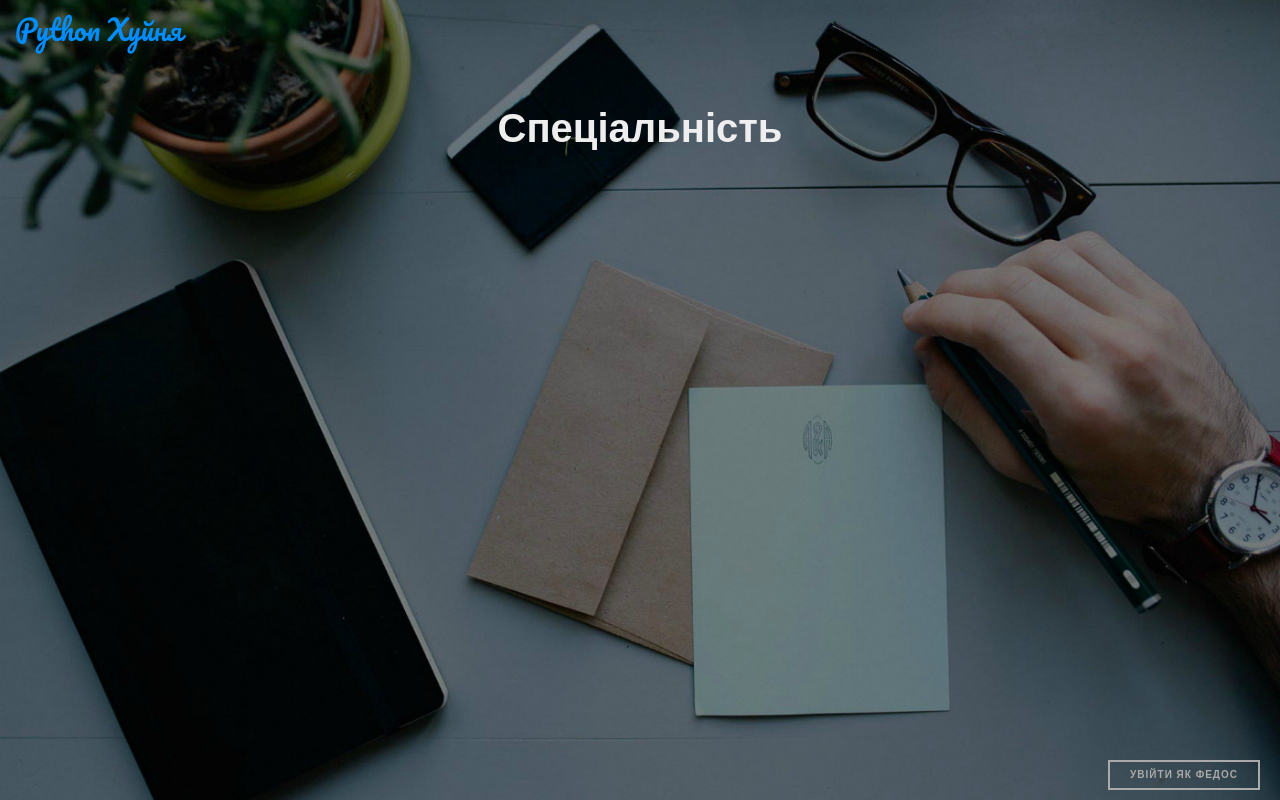
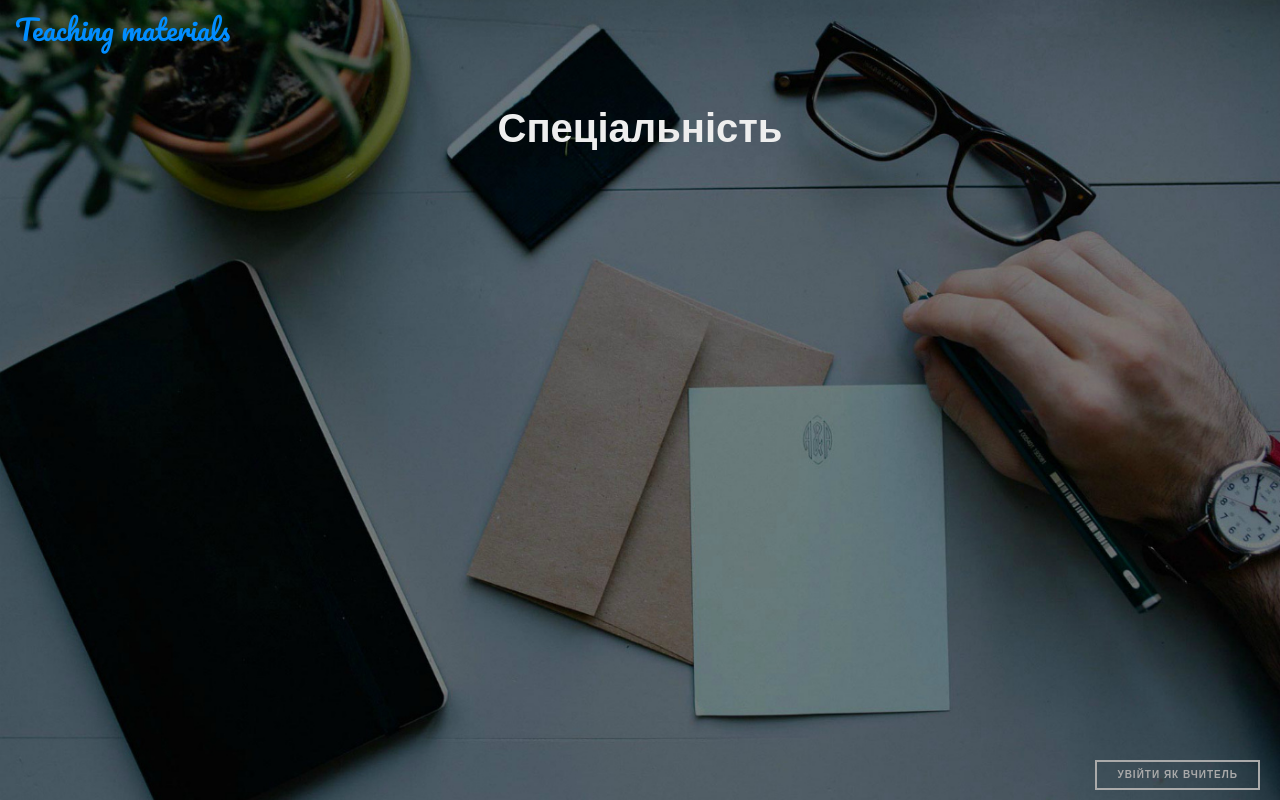
Before and after one commit to akhsunna/college_coursework, a Django app: page /specialities/ in a window 1280 px wide. Run offline with Django 3.2, Linux system fonts and the light colour scheme; data that the repository does not hold is empty.

Commit message:
correct titles

```diff
--- a/templates/base.html
+++ b/templates/base.html
@@ -18,7 +18,7 @@
 <body style="background-image:url({% static "images/intro-bg.jpg" %})">
     <div id="sidebar">
         {% block sidebar %}
-            <a href="/specialities/" class="item" style="float:left;font-family:'Pacifico',cursive;font-size:28px;text-decoration:none;">Python Хуйня</a>
+            <a href="/specialities/" class="item" style="float:left;font-family:'Pacifico',cursive;font-size:28px;text-decoration:none;">Teaching materials</a>
         {% endblock %}
     </div>
     <div id="content">
@@ -26,7 +26,7 @@
     </div>
     <div id="sidebar-bottom">
         {% block sidebarbottom %}
-            <a href="#" class="choice-variant btn btn-outlined btn-theme menubtn" style="float:right;">Увійти як федос</a>
+            <a href="#" class="choice-variant btn btn-outlined btn-theme menubtn" style="float:right;">Увійти як вчитель</a>
         {% endblock %}
     </div>
 </body>
```
